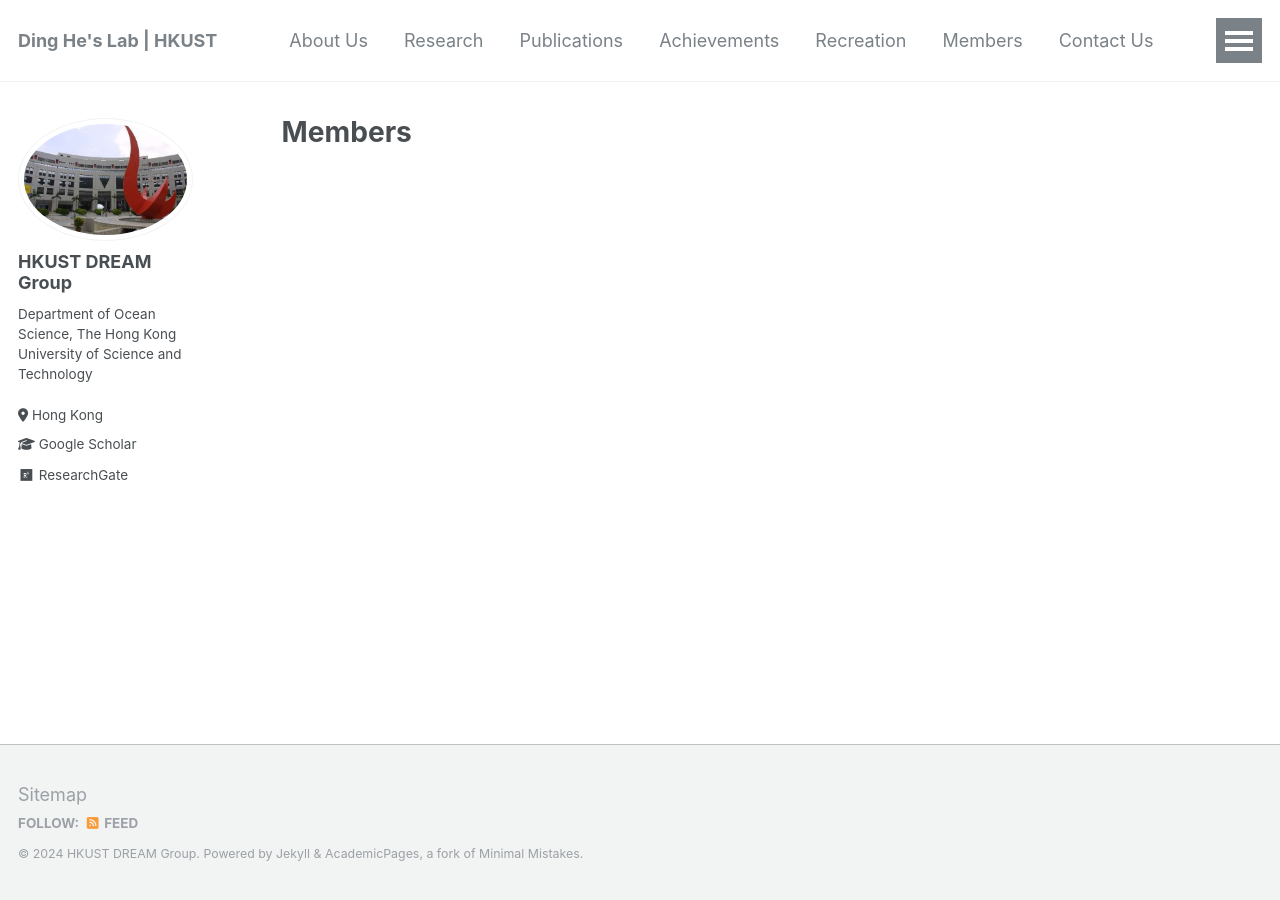
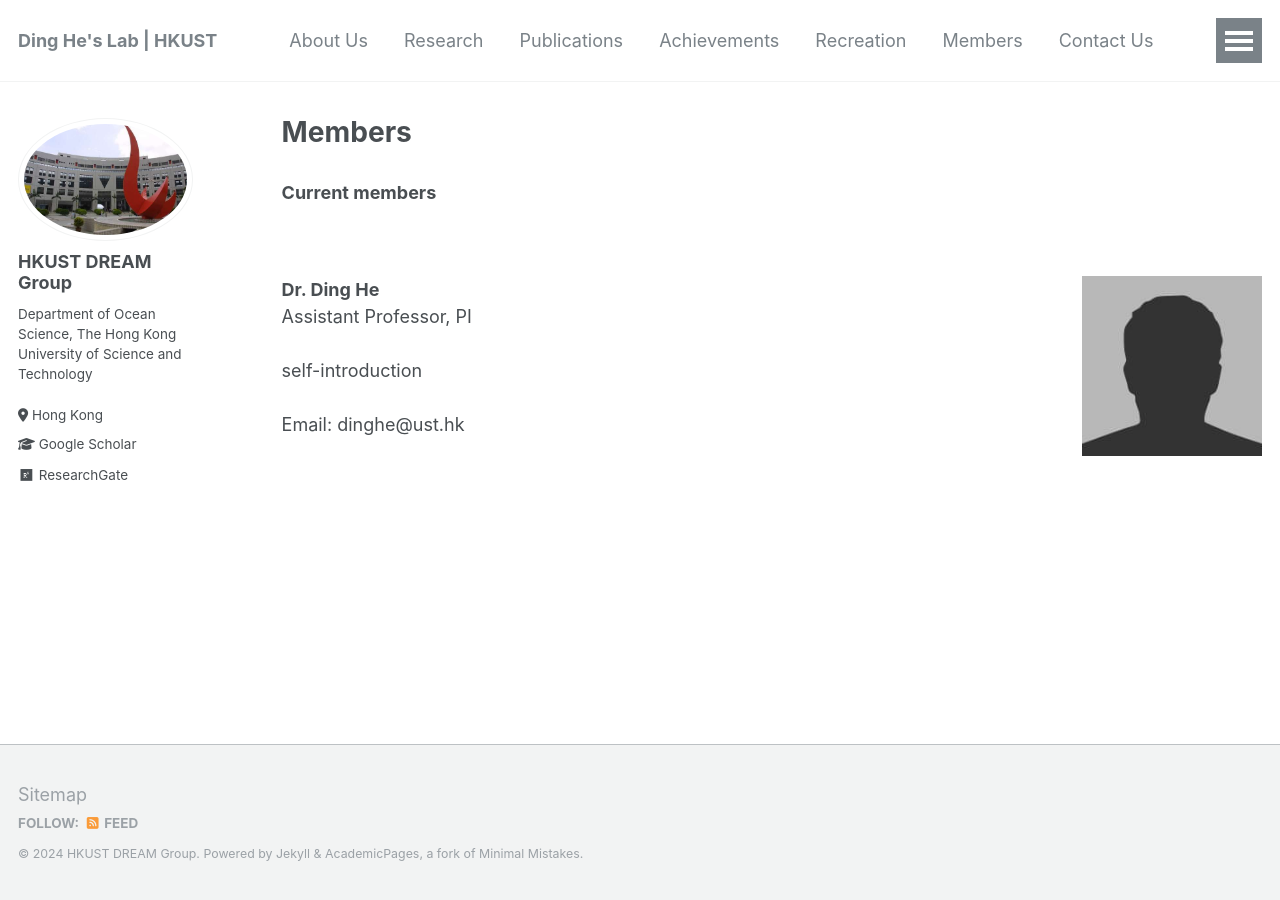
Before and after one commit to hkustDingHe/hkustDingHe.github.io, a Jekyll site: the page built from _pages/members.md, in a window 1280 px wide. Built offline with Jekyll 4.4.1, drawn with Linux system fonts in a browser that asks for light colours.

Commit message:
Update members.md

```diff
--- a/_pages/members.md
+++ b/_pages/members.md
@@ -7,3 +7,14 @@
 ---
 
 {% include base_path %}
+
+### Current members
+
+<br/><br/>
+<img align="left" style="float: right; padding-left: 20px;" src="/images/bio-photo.jpg" width="200" height="200">  **Dr. Ding He**
+<br/>
+Assistant Professor, PI
+<br/><br/>
+self-introduction
+<br/><br/>
+Email: dinghe@ust.hk
```
